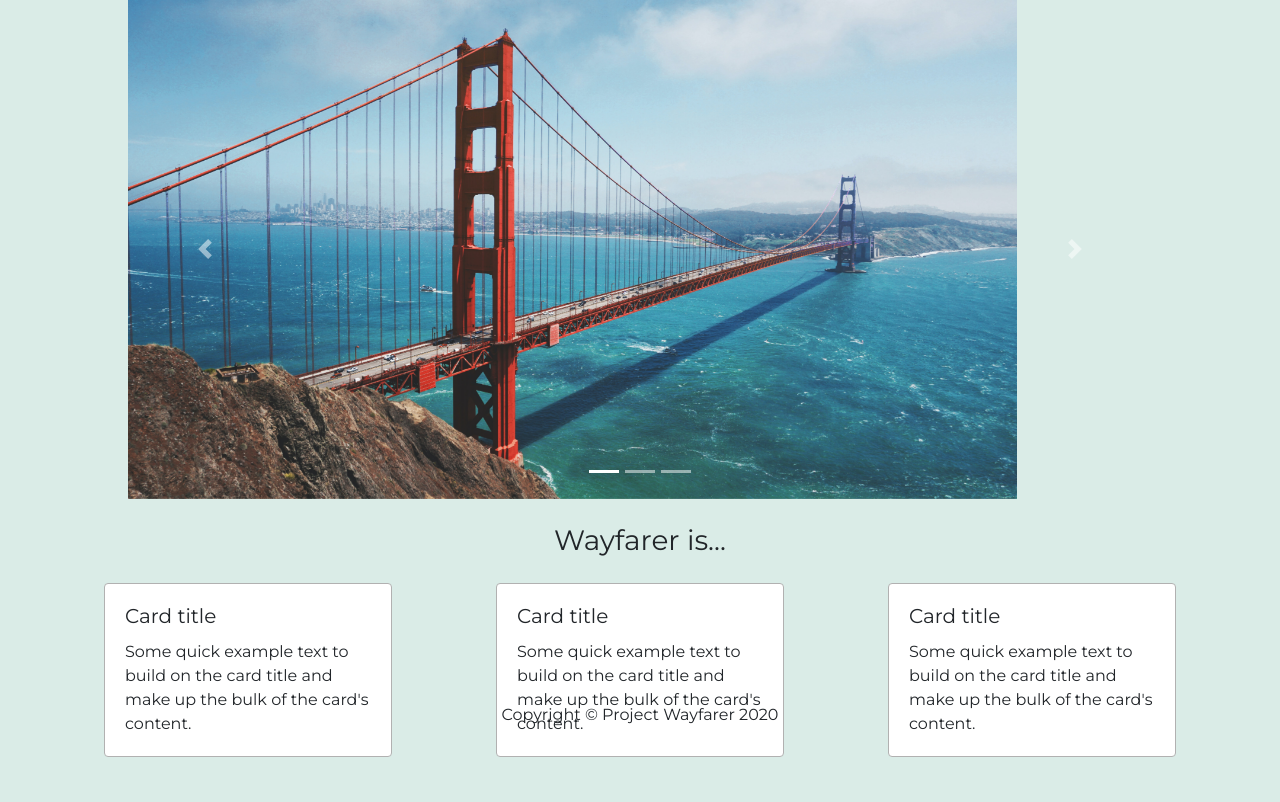
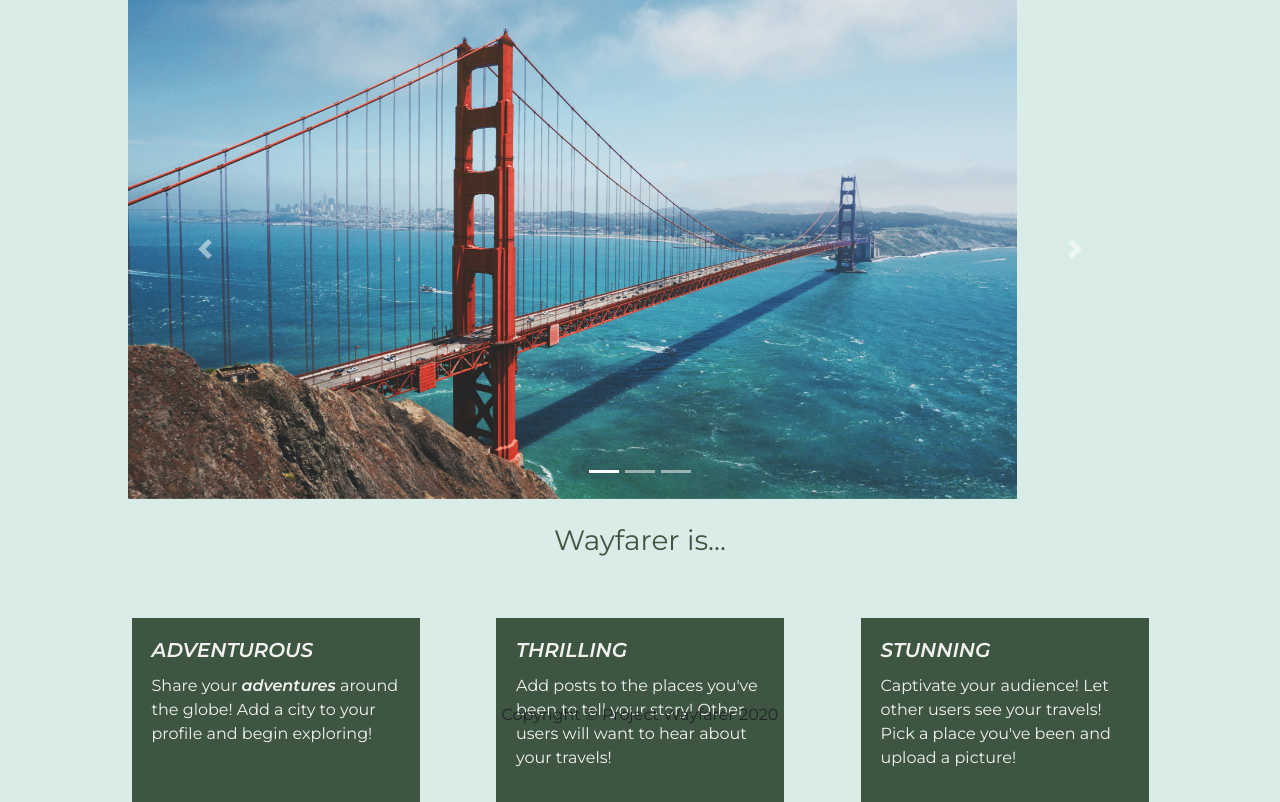
Before and after one commit to TimothyAllgood/project_wayfare, a Django app: page / in a window 1280 px wide. Shown: the part 73-875 px from the top of the page. Before the commit the page ends 830 px from the top, so only its background shows below. Run offline with Django 3.2, Linux system fonts and the light colour scheme; parts of the project's set-up code (start-up, migrations or seed data) failed here and were passed over; some libraries are stand-ins or nearby versions.

Commit message:
Card Style Added

```diff
--- a/main_app/static/css/styles.css
+++ b/main_app/static/css/styles.css
@@ -79,11 +79,39 @@ h3 {
 	height: 500px;
 }
 
+
+
 .card-container {
 	display: flex;
+	align-items: center;
 	justify-content: space-evenly;
-	align-items: center;
+	padding-left: 55px;
+	padding-right: 55px;
+	padding-top: 35px;
 }
+
+.card-left {
+	background-color: #3e5641;
+	color: #f1f1f1;
+	width: 18rem;
+	height: 11.5rem;
+}
+
+.card-center {
+	background-color: #3e5641;
+	color: #f1f1f1;
+	width: 18rem;
+	height: 11.5rem;
+}
+
+.card-right {
+	background-color: #3e5641;
+	color: #f1f1f1;
+	width: 18rem;
+	height: 11.5rem;
+}
+
+
 
 /* Footer */
 footer {
--- a/main_app/templates/home.html
+++ b/main_app/templates/home.html
@@ -76,24 +76,24 @@
   </a>
 </div>
 {% comment %} Cards {% endcomment %}
-<h3 style="text-align: center; margin: 25px 0">Wayfarer is...</h3>
+<h3 style="text-align: center; color: #3e5641; margin: 25px 0">Wayfarer is...</h3>
 <section class="card-container">
-<div class="card" style="width: 18rem;">
+<div class="card-left" style="width: 18rem;">
   <div class="card-body">
-    <h5 class="card-title">Card title</h5>
-    <p class="card-text">Some quick example text to build on the card title and make up the bulk of the card's content.</p>
+    <h5 class="card-title"><em>ADVENTUROUS</em></h5>
+    <p class="card-text">Share your <em>adventures</em> around the globe! Add a city to your profile and begin exploring!</p>
   </div>
 </div>
-<div class="card" style="width: 18rem;">
+<div class="card-center" style="width: 18rem;">
   <div class="card-body">
-    <h5 class="card-title">Card title</h5>
-    <p class="card-text">Some quick example text to build on the card title and make up the bulk of the card's content.</p>
+    <h5 class="card-title"><i>THRILLING</i></h5>
+    <p class="card-text">Add posts to the places you've been to tell your story! Other users will want to hear about your travels!</p>
   </div>
 </div>
-<div class="card" style="width: 18rem;">
+<div class="card-right" style="width: 18rem;">
   <div class="card-body">
-    <h5 class="card-title">Card title</h5>
-    <p class="card-text">Some quick example text to build on the card title and make up the bulk of the card's content.</p>
+    <h5 class="card-title"><i>STUNNING</i></h5>
+    <p class="card-text">Captivate your audience! Let other users see your travels! Pick a place you've been and upload a picture!</p>
   </div>
 </div>
 </section>
```
